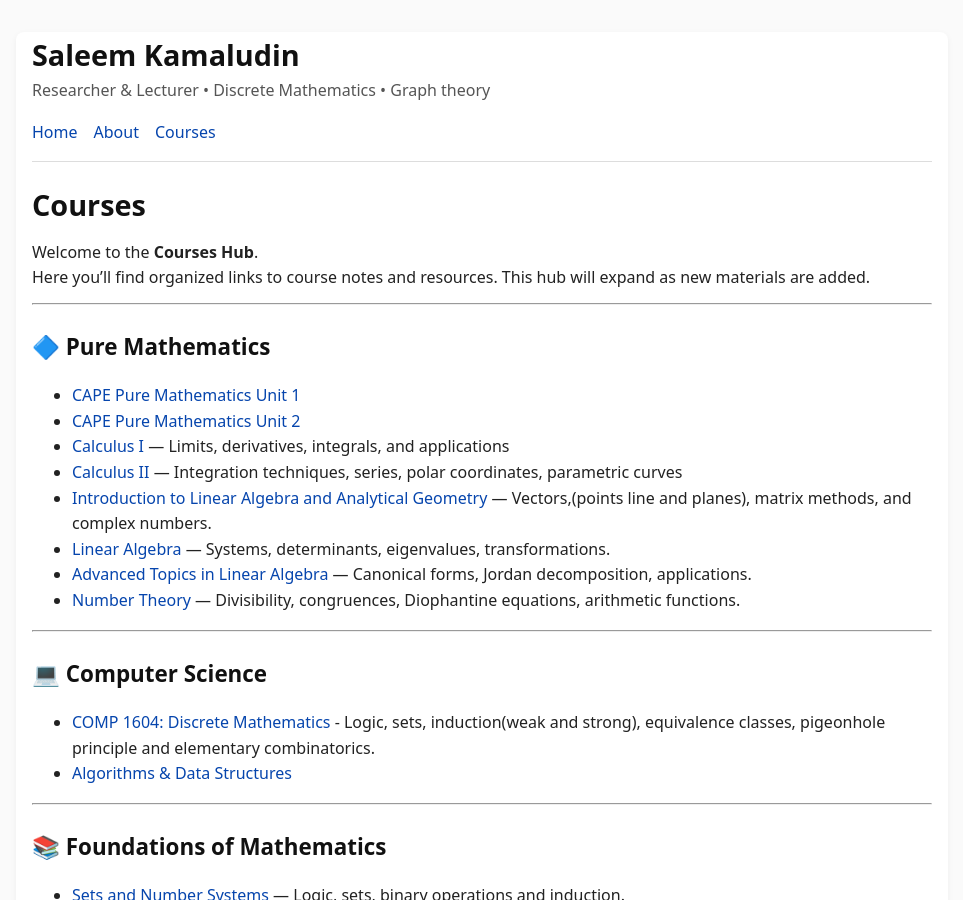
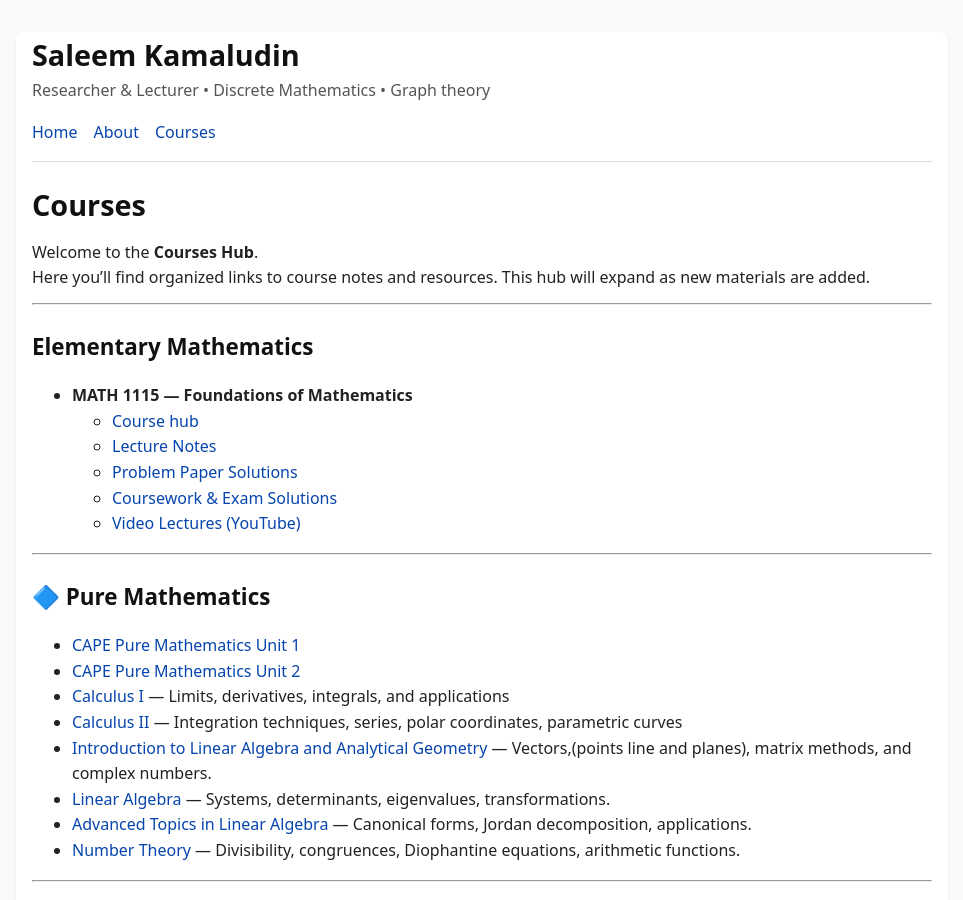
Before and after one commit to SaleemKamaludin/SaleemKamaludin.github.io, a Jekyll site: the page built from courses.md, in a window 1280 px wide and 900 px high. Shown: the whole window, without its empty margins (158-1121 px from the left). Built offline with Jekyll 4.4.1, drawn with Linux system fonts in a browser that asks for light colours.

Commit message:
Update courses.md

```diff
--- a/courses.md
+++ b/courses.md
@@ -8,6 +8,16 @@ permalink: /courses/
 
 Welcome to the **Courses Hub**.
 Here you'll find organized links to course notes and resources. This hub will expand as new materials are added.
+
+---
+## Elementary Mathematics
+
+- **MATH 1115 — Foundations of Mathematics**
+  - [Course hub]({{ '/courses/math-1115/' | relative_url }})
+  - [Lecture Notes]({{ '/courses/math-1115/lecture-notes/' | relative_url }})
+  - [Problem Paper Solutions]({{ '/courses/math-1115/problem-paper-solutions/' | relative_url }})
+  - [Coursework & Exam Solutions]({{ '/courses/math-1115/coursework-exam-solutions/' | relative_url }})
+  - [Video Lectures (YouTube)]({{ '/courses/math-1115/videos/' | relative_url }})
 
 ---
 
```
